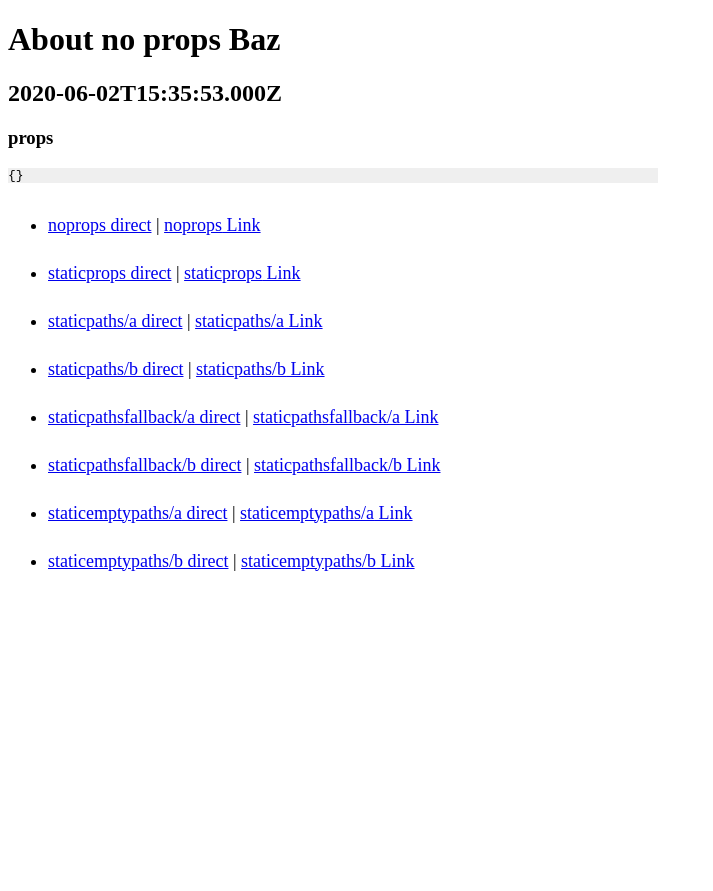
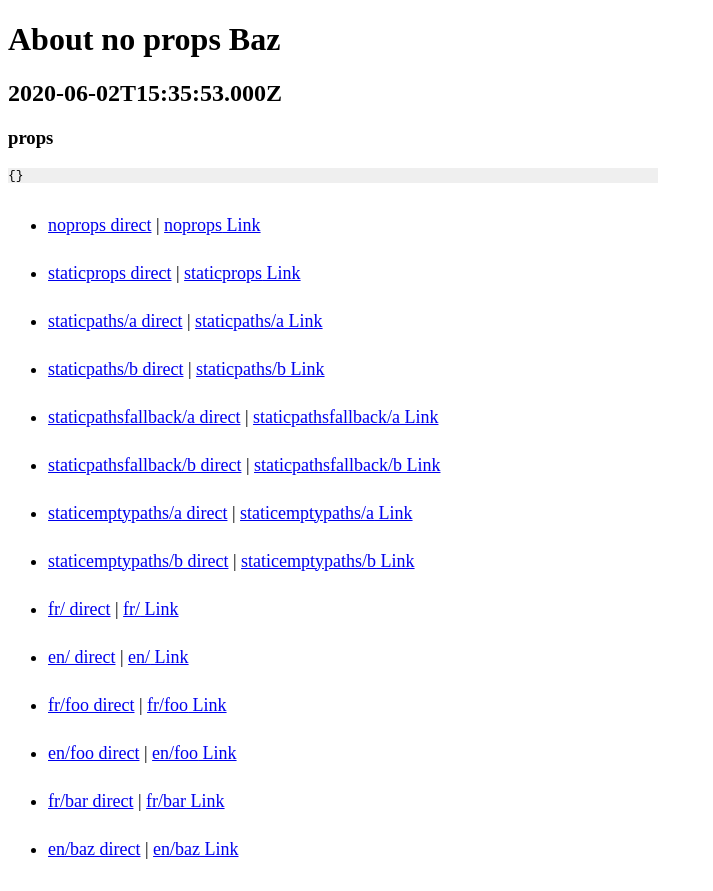
Before and after one commit to jeantil/next-bugs, a Next.js app: page /noprops in a window 1280 px wide. Shown: the whole page, without its empty margins (0-713 px from the left). Before the commit the page ends 800 px from the top, so only its background shows below. Built offline with nearby package versions, Linux system fonts and the light colour scheme.

Commit message:
full demo of static and regeneration with Nav

```diff
--- a/package.json
+++ b/package.json
@@ -12,7 +12,7 @@
   },
   "dependencies": {
     "locize-editor": "^3.0.1",
-    "next": "^9.4.4",
+    "next": "^9.5.2",
     "react": "16.13.1",
     "react-dom": "16.13.1"
   },
@@ -35,6 +35,7 @@
     "eslint-plugin-tree-shaking": "^1.8.0",
     "vercel": "^19.2.0",
     "webpack": "^4.43.0",
-    "webpack-cli": "^3.3.11"
+    "webpack-cli": "^3.3.11",
+    "webpack-jarvis": "^0.3.2"
   }
 }
--- /dev/null
+++ b/pages/a.jsx
@@ -0,0 +1,4 @@
+import React from "react";
+export default function a() {
+  return <h1>a</h1>;
+}
--- /dev/null
+++ b/pages/b.jsx
@@ -0,0 +1,4 @@
+import React from "react";
+export default function a() {
+  return <h1>b</h1>;
+}
--- /dev/null
+++ b/pages/c.jsx
@@ -0,0 +1,4 @@
+import React from "react";
+export default function a() {
+  return <h1>c</h1>;
+}
--- a/pages/index.jsx
+++ b/pages/index.jsx
@@ -1,32 +1,6 @@
 import React from "react";
 import Link from "next/link";
-
-export const Nav = () => {
-  const cases = [
-    "noprops",
-    "staticprops",
-    "staticpaths/a",
-    "staticpaths/b",
-    "staticpathsfallback/a",
-    "staticpathsfallback/b",
-    "staticemptypaths/a",
-    "staticemptypaths/b",
-  ];
-  return (
-    <ul style={{ "font-size": "18px", "line-height": "48px" }}>
-      {cases.map((c, idx) => {
-        return (
-          <li key={`${c}-${idx}`}>
-            <a href={`/${c}`}>{c} direct</a> |{" "}
-            <Link href={`/${c}`}>
-              <a href={`/${c}`}>{c} Link</a>
-            </Link>
-          </li>
-        );
-      })}
-    </ul>
-  );
-};
+import { Nav } from "../src/Nav";
 
 const IndexPage = (ctx) => {
   return (
--- a/pages/noprops/index.jsx
+++ b/pages/noprops/index.jsx
@@ -1,5 +1,5 @@
 import React from "react";
-import { Nav } from "..";
+import { Nav } from "../../src/Nav";
 
 const BazPage = (props) => (
   <>
--- a/pages/staticemptypaths/[path].jsx
+++ b/pages/staticemptypaths/[path].jsx
@@ -1,12 +1,12 @@
 import React from "react";
-import { Nav } from "../index";
+import { Nav } from "../../src/Nav";
 
 export const getStaticProps = (ctx) => {
   console.log();
   console.log("static empty paths", ctx);
   const timestamp = new Date().toISOString();
   console.log("static empty paths", timestamp);
-  return { props: { timestamp }, unstable_revalidate: 1 };
+  return { props: { timestamp }, revalidate: 1 };
 };
 
 export const getStaticPaths = () => {
--- a/pages/staticpaths/[path].jsx
+++ b/pages/staticpaths/[path].jsx
@@ -1,12 +1,12 @@
 import React from "react";
-import { Nav } from "..";
+import { Nav } from "../../src/Nav";
 
 export const getStaticProps = (ctx) => {
   console.log();
   console.log("static paths", ctx);
   const timestamp = new Date().toISOString();
   console.log("static paths", timestamp);
-  return { props: { timestamp }, unstable_revalidate: 1 };
+  return { props: { timestamp }, revalidate: 1 };
 };
 
 export const getStaticPaths = () => {
--- a/pages/staticpathsfallback/[path].jsx
+++ b/pages/staticpathsfallback/[path].jsx
@@ -1,12 +1,12 @@
 import React from "react";
-import { Nav } from "..";
+import { Nav } from "../../src/Nav";
 
 export const getStaticProps = (ctx) => {
   console.log();
   console.log("static paths fallback", ctx);
   const timestamp = new Date().toISOString();
   console.log("static paths fallback", timestamp);
-  return { props: { timestamp }, unstable_revalidate: 1 };
+  return { props: { timestamp }, revalidate: 1 };
 };
 
 export const getStaticPaths = () => {
--- a/pages/staticprops/index.jsx
+++ b/pages/staticprops/index.jsx
@@ -1,12 +1,12 @@
 import React from "react";
-import { Nav } from "..";
+import { Nav } from "../../src/Nav";
 
 export const getStaticProps = (ctx) => {
   console.log();
   console.log("static props", ctx);
   const timestamp = new Date().toISOString();
   console.log("static props", timestamp);
-  return { props: { timestamp }, unstable_revalidate: 1 };
+  return { props: { timestamp }, revalidate: 1 };
 };
 
 const BazPage = ({ timestamp, ...props }) => (
--- /dev/null
+++ b/src/Nav.jsx
@@ -0,0 +1,35 @@
+import React from "react";
+import Link from "next/link";
+
+export const Nav = () => {
+  const cases = [
+    "noprops",
+    "staticprops",
+    "staticpaths/a",
+    "staticpaths/b",
+    "staticpathsfallback/a",
+    "staticpathsfallback/b",
+    "staticemptypaths/a",
+    "staticemptypaths/b",
+    "fr/",
+    "en/",
+    "fr/foo",
+    "en/foo",
+    "fr/bar",
+    "en/baz",
+  ];
+  return (
+    <ul style={{ fontSize: "18px", lineHeight: "48px" }}>
+      {cases.map((c, idx) => {
+        return (
+          <li key={`${c}-${idx}`}>
+            <a href={`/${c}`}>{c} direct</a> |{" "}
+            <Link href={`/${c}`}>
+              <a href={`/${c}`}>{c} Link</a>
+            </Link>
+          </li>
+        );
+      })}
+    </ul>
+  );
+};
```
Also changed, not shown: 2 other files (tests, documents, lock files or other folders).
